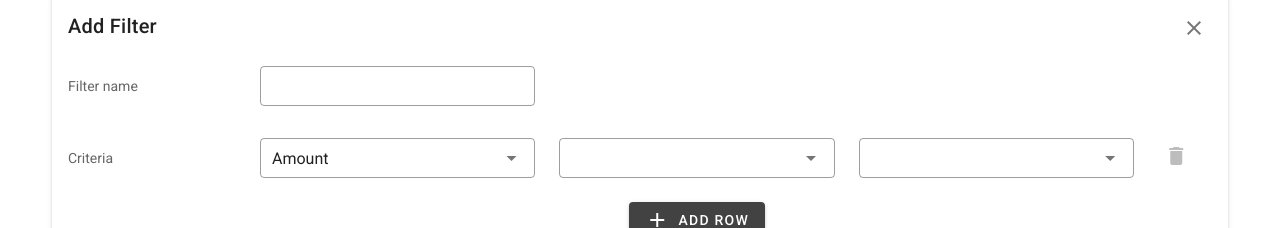
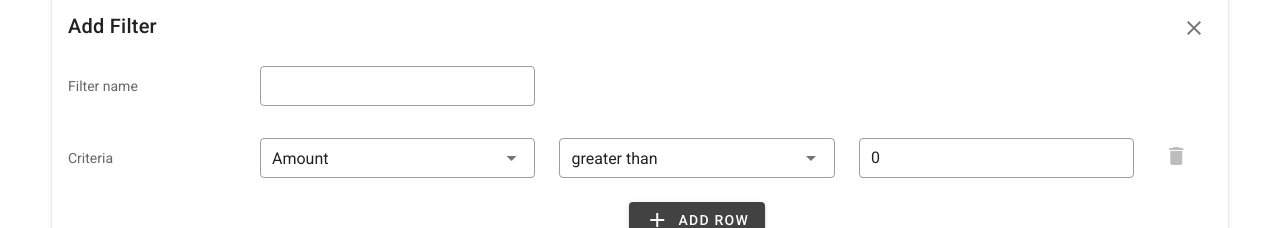
Before and after one commit to volkhu/demo-web-app-filters, a Vue app in the folder filters-frontend/: page / in a window 1280 px wide. Both pictures are taken after a click on the button "ADD FILTER". Shown: the part 305-533 px from the top of the page. Built offline with nearby package versions, Linux system fonts and the light colour scheme.

Commit message:
Match add filter dialog criteria types with correct criteria operators

```diff
--- a/filters-frontend/src/components/AddFilterDialog.vue
+++ b/filters-frontend/src/components/AddFilterDialog.vue
@@ -61,13 +61,15 @@
                     dense
                     hide-details="auto"
                     class="pt-1"
+                    @change="criteriaTypeChanged(criteriaRow.id)"
                   ></v-select>
                 </v-col>
 
                 <!-- Criteria comparison operator -->
                 <v-col>
                   <v-select
-                    :items="criteriaTypes"
+                    :items="criteriaOperators[criteriaRow.criteriaType]"
+                    v-model="criteriaRow.criteriaOperator"
                     outlined
                     dense
                     hide-details="auto"
@@ -77,13 +79,15 @@
 
                 <!-- Criteria comparison value -->
                 <v-col>
-                  <v-select
-                    :items="criteriaTypes"
+                  <v-text-field
                     outlined
                     dense
                     hide-details="auto"
+                    required
+                    maxlength="64"
                     class="pt-1"
-                  ></v-select>
+                    v-model="criteriaRow.criteriaValue"
+                  ></v-text-field>
                 </v-col>
 
                 <!-- Delete criteria button (disable if there is only one last criteria left) -->
@@ -164,6 +168,11 @@ export default {
     radioSelection: "1",
 
     criteriaTypes: ["Amount", "Title", "Date"],
+    criteriaOperators: {
+      Amount: ["greater than", "equals", "less than"],
+      Title: ["starts with", "equals", "contains", "ends with"],
+      Date: ["from", "until"],
+    },
 
     criteriaRows: [],
   }),
@@ -186,9 +195,27 @@ export default {
       this.criteriaRows.push({
         id: _.uniqueId(), // give this row an unique id for Vue v-for loop
         criteriaType: "Amount",
-        criteriaOperator: "",
-        criteriaValue: "",
       });
+
+      // set initial criteria operator and value depending on the type
+      this.criteriaTypeChanged(
+        this.criteriaRows[this.criteriaRows.length - 1].id
+      );
+    },
+
+    /**
+     * The criteria type of a row has been changed. Update available criteria
+     * operators and values.
+     */
+    criteriaTypeChanged(rowId) {
+      var rowIndex = this.criteriaRows.findIndex(
+        (criteriaRow) => criteriaRow.id == rowId
+      );
+      var newType = this.criteriaRows[rowIndex].criteriaType;
+
+      this.criteriaRows[rowIndex].criteriaOperator =
+        this.criteriaOperators[newType][0];
+      this.criteriaRows[rowIndex].criteriaValue = 0;
     },
 
     /**
```
